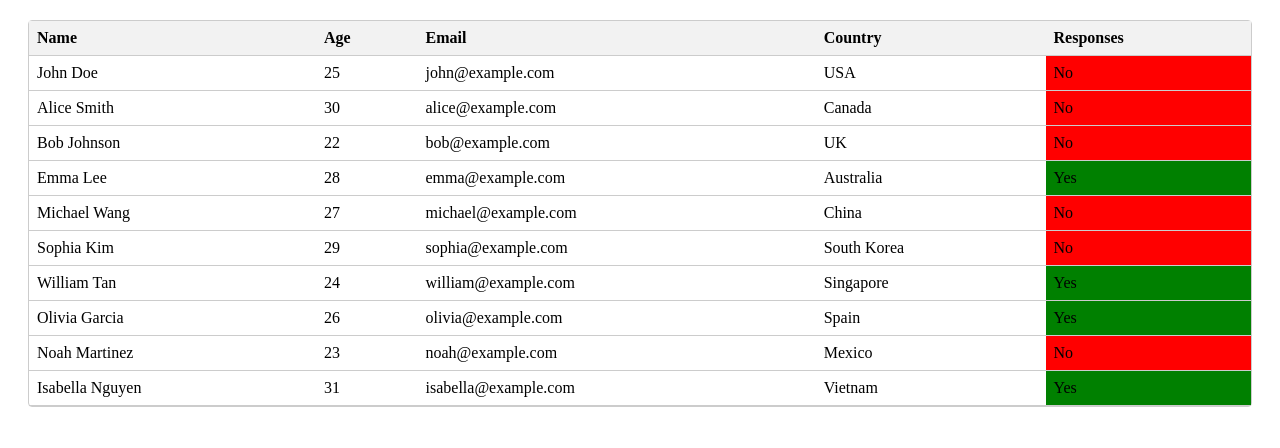
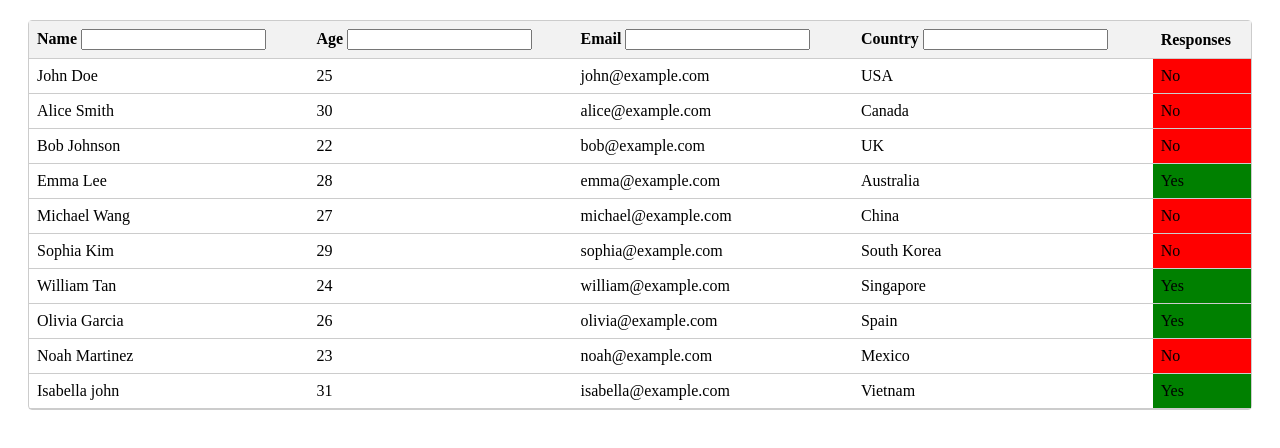
Before and after one commit to shuvamgpt/filtering, a Vue app: page / in a window 1280 px wide. Shown: the top 448 px of the page. Built offline with nearby package versions, Linux system fonts and the light colour scheme.

Commit message:
added search option

```diff
--- a/src/components/SimpleTable.vue
+++ b/src/components/SimpleTable.vue
@@ -3,51 +3,50 @@
     <table>
       <thead>
         <tr>
-          <th @click="sortTable('name')">
+          <th @click="sortTable('name', $event)">
             Name
+            <input type="text" v-model="filters.name" @input="applyFilters" />
             <span v-if="currentColumn === 'name'">
-              {{ sortDirection === "asc" ? "↑" : "↓" }}</span
-            >
+              {{ sortDirection === "asc" ? "↑" : "↓" }}
+            </span>
           </th>
-          <th @click="sortTable('age')">
+          <th @click="sortTable('age', $event)">
             Age
-            <span v-if="currentColumn === 'age'">{{
-              sortDirection === "asc" ? "↑" : "↓"
-            }}</span>
+            <input type="number" v-model="filters.age" @input="applyFilters" />
+            <span v-if="currentColumn === 'age'">
+              {{ sortDirection === "asc" ? "↑" : "↓" }}
+            </span>
           </th>
-          <th @click="sortTable('email')">
+          <th @click="sortTable('email', $event)">
             Email
-            <span v-if="currentColumn === 'email'">{{
-              sortDirection === "asc" ? "↑" : "↓"
-            }}</span>
+            <input type="text" v-model="filters.email" @input="applyFilters" />
+            <span v-if="currentColumn === 'email'">
+              {{ sortDirection === "asc" ? "↑" : "↓" }}
+            </span>
           </th>
-          <th @click="sortTable('country')">
+          <th @click="sortTable('country', $event)">
             Country
-            <span v-if="currentColumn === 'country'">{{
-              sortDirection === "asc" ? "↑" : "↓"
-            }}</span>
+            <input type="text" v-model="filters.country" @input="applyFilters" />
+            <span v-if="currentColumn === 'country'">
+              {{ sortDirection === "asc" ? "↑" : "↓" }}
+            </span>
           </th>
           <th>Responses</th>
         </tr>
       </thead>
       <tbody>
-        <tr v-for="item in sortedData" :key="item.id">
+        <tr v-for="item in filteredData" :key="item.id">
           <td>{{ item.name }}</td>
           <td>{{ item.age }}</td>
           <td>{{ item.email }}</td>
           <td>{{ item.country }}</td>
-          <td
-            :style="{
-              backgroundColor: item.response === 'Yes' ? 'green' : 'red',
-            }"
-          >
-            {{ item.response }}
-          </td>
+          <td :style="{ backgroundColor: item.response === 'Yes' ? 'green' : 'red' }">{{ item.response }}</td>
         </tr>
       </tbody>
     </table>
   </div>
 </template>
+
 
 <script>
 export default {
@@ -55,6 +54,12 @@ export default {
     return {
       currentColumn: "",
       sortDirection: "",
+      filters: {
+        name: "",
+        age: "",
+        email: "",
+        country: "",
+      },
       dummyData: [
         {
           id: 1,
@@ -130,7 +135,7 @@ export default {
         },
         {
           id: 10,
-          name: "Isabella Nguyen",
+          name: "Isabella john",
           age: 31,
           email: "isabella@example.com",
           country: "Vietnam",
@@ -140,10 +145,20 @@ export default {
     };
   },
   computed: {
-    sortedData() {
-      const sortedData = this.dummyData.slice();
+    filteredData() {
+      let filteredData = this.dummyData.slice();
+      Object.keys(this.filters).forEach((column) => {
+        if (this.filters[column]) {
+          filteredData = filteredData.filter((item) =>
+            String(item[column])
+              .toLowerCase()
+              .includes(this.filters[column].toLowerCase())
+          );
+        }
+      });
+
       if (this.currentColumn && this.currentColumn !== "response") {
-        sortedData.sort((a, b) => {
+        filteredData.sort((a, b) => {
           if (
             this.currentColumn === "name" ||
             this.currentColumn === "email" ||
@@ -155,13 +170,17 @@ export default {
           }
           return 0;
         });
+        if (this.sortDirection === "desc") {
+          filteredData.reverse();
+        }
       }
-      return this.sortDirection === "desc" ? sortedData.reverse() : sortedData;
+      return filteredData;
     },
   },
   methods: {
-    sortTable(column) {
-      if (column !== "response") {
+    sortTable(column, event) {
+      const isInputField = ["INPUT", "TEXTAREA"].includes(event.target.tagName);
+      if (!isInputField && column !== "response") {
         if (this.currentColumn === column) {
           this.sortDirection = this.sortDirection === "asc" ? "desc" : "asc";
         } else {
@@ -170,6 +189,7 @@ export default {
         }
       }
     },
+    applyFilters() {},
   },
 };
 </script>
```
